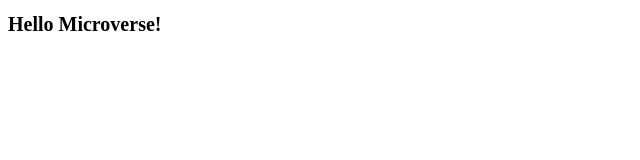
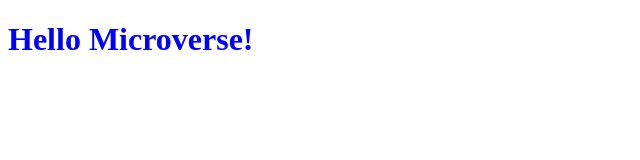
Before and after one commit to Sohail006/Hello-World, a website: page index.html in a window 1280 px wide. Shown: the whole page, without its empty margins (0-640 px from the left). Drawn offline with Linux system fonts and the light colour scheme.

Commit message:
Modified style file for linters error

```diff
--- a/style.css
+++ b/style.css
@@ -1,3 +1 @@
-html  {
-    font-size: 10px;
-    }
+h1  { color: blue;}
```
